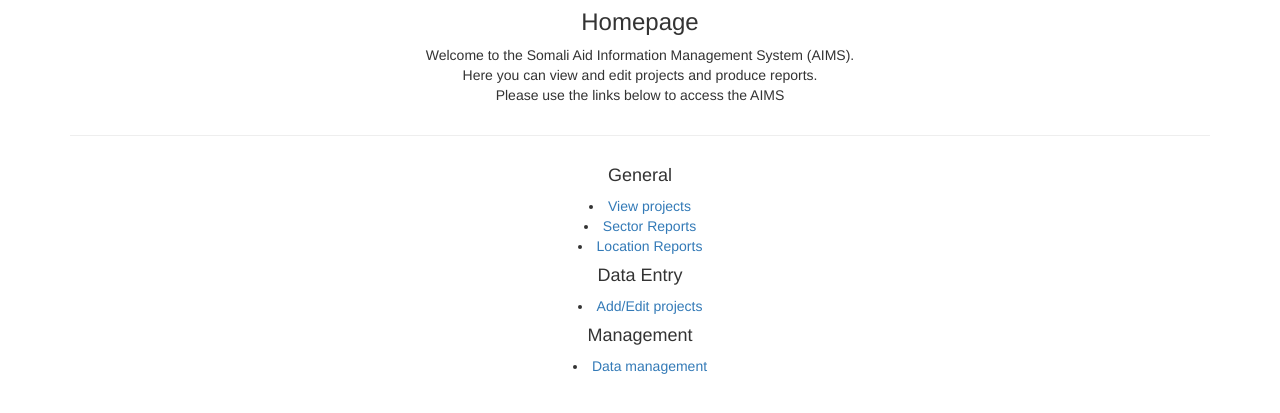
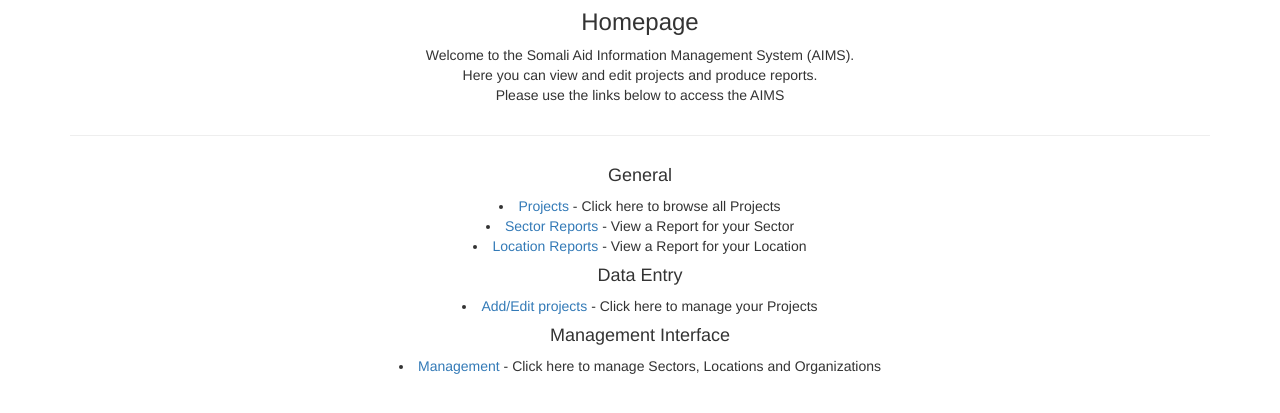
Before and after one commit to matmaxgeds/somaliaims-demo, a Django app: page / in a window 1280 px wide. Shown: the part 133-546 px from the top of the page. Run offline with Django 3.2, Linux system fonts and the light colour scheme; parts of the project's set-up code (start-up, migrations or seed data) failed here and were passed over; some libraries are stand-ins or nearby versions.

Commit message:
Add descriptive links in homepage

```diff
--- a/templates/home/homepage.html
+++ b/templates/home/homepage.html
@@ -19,24 +19,28 @@
 <div class="row">
     <div class="col-md-6 col-md-offset-3">
         <h4 class="text-center">General</h4>
-
-            <li class="text-center"><a href="{% url 'projects:dashboard' %}">View projects</a></li>
-            <li class="text-center"><a href="{% url 'reports:sector-report' %}">Sector Reports</a></li>
-            <li class="text-center"><a href="{% url 'reports:location-report' %}">Location Reports</a></li>
+          <li class="text-center">
+          <a href="{% url 'projects:dashboard' %}">Projects</a> - Click here to browse all Projects </li>
+          <li class="text-center">
+          <a href="{% url 'reports:sector-report' %}">Sector Reports</a> - View a Report for your Sector</li>
+          <li class="text-center">
+          <a href="{% url 'reports:location-report' %}">Location Reports</a> - View a Report for your Location</li>
     </div>
 </div>
 <div class="row">
     <div class="col-md-6 col-md-offset-3">
-        <h4 class="text-center">Data Entry</h4>
+      <h4 class="text-center">Data Entry</h4>
 
-        {# <li class="text-center"><a href="#">Account Registration </a></li> #}
-        <li class="text-center"><a href="{% url 'data-entry:dashboard' %}">Add/Edit projects </a></li>
+      {# <li class="text-center"><a href="#">Account Registration </a></li> #}
+      <li class="text-center">
+      <a href="{% url 'data-entry:dashboard' %}">Add/Edit projects</a> - Click here to manage your Projects</li>
     </div>
 </div>
 <div class="row">
     <div class="col-md-6 col-md-offset-3">
-        <h4 class="text-center">Management</h4>
-        <li class="text-center"><a href="{% url 'dashboard' %}">Data management</a></li>
+        <h4 class="text-center">Management Interface</h4>
+        <li class="text-center">
+        <a href="{% url 'dashboard' %}">Management</a>  - Click here to manage Sectors, Locations and Organizations</li>
     </div>
 </div>
 <div class="row" style="padding-bottom: 40px;"></div>
```
